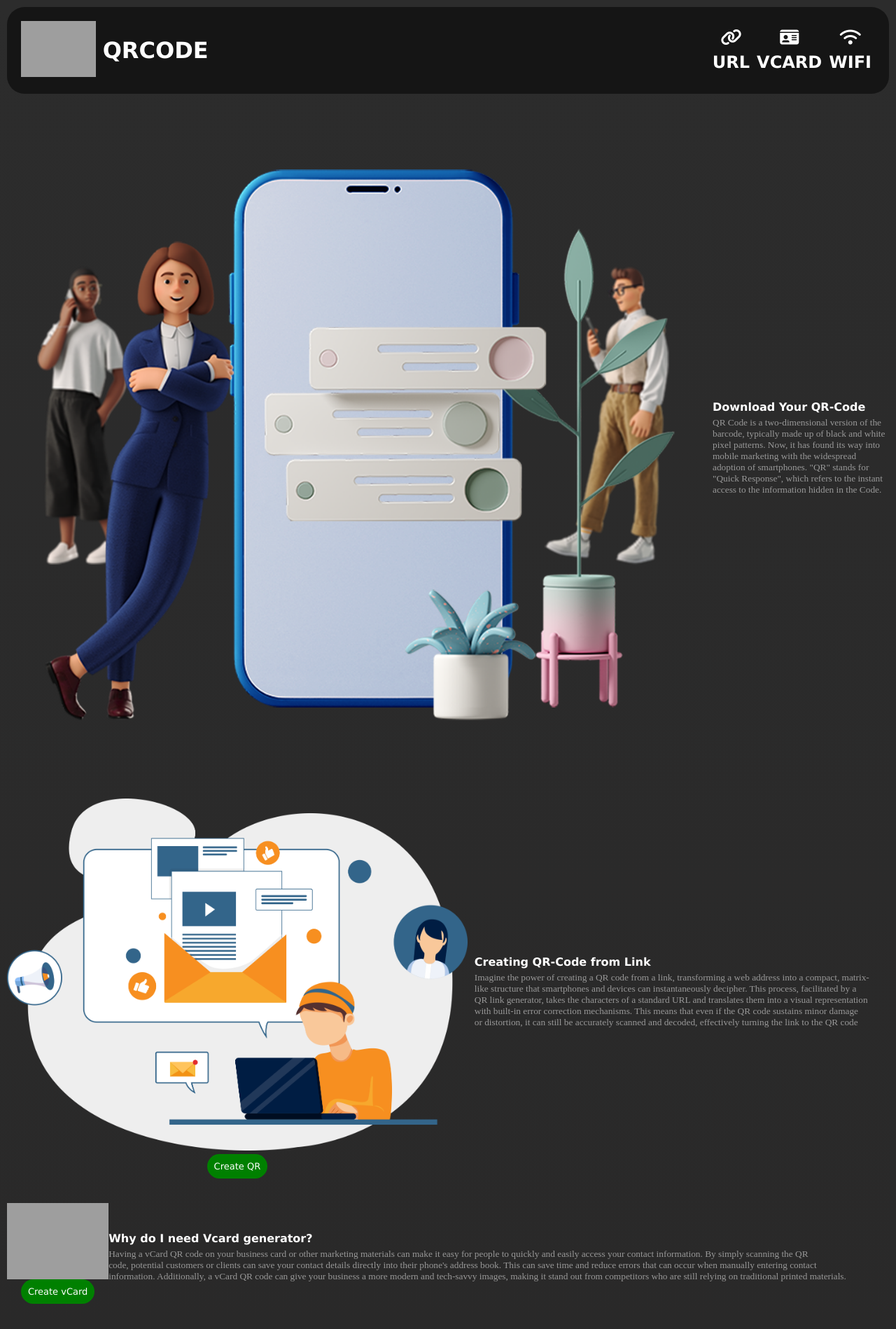
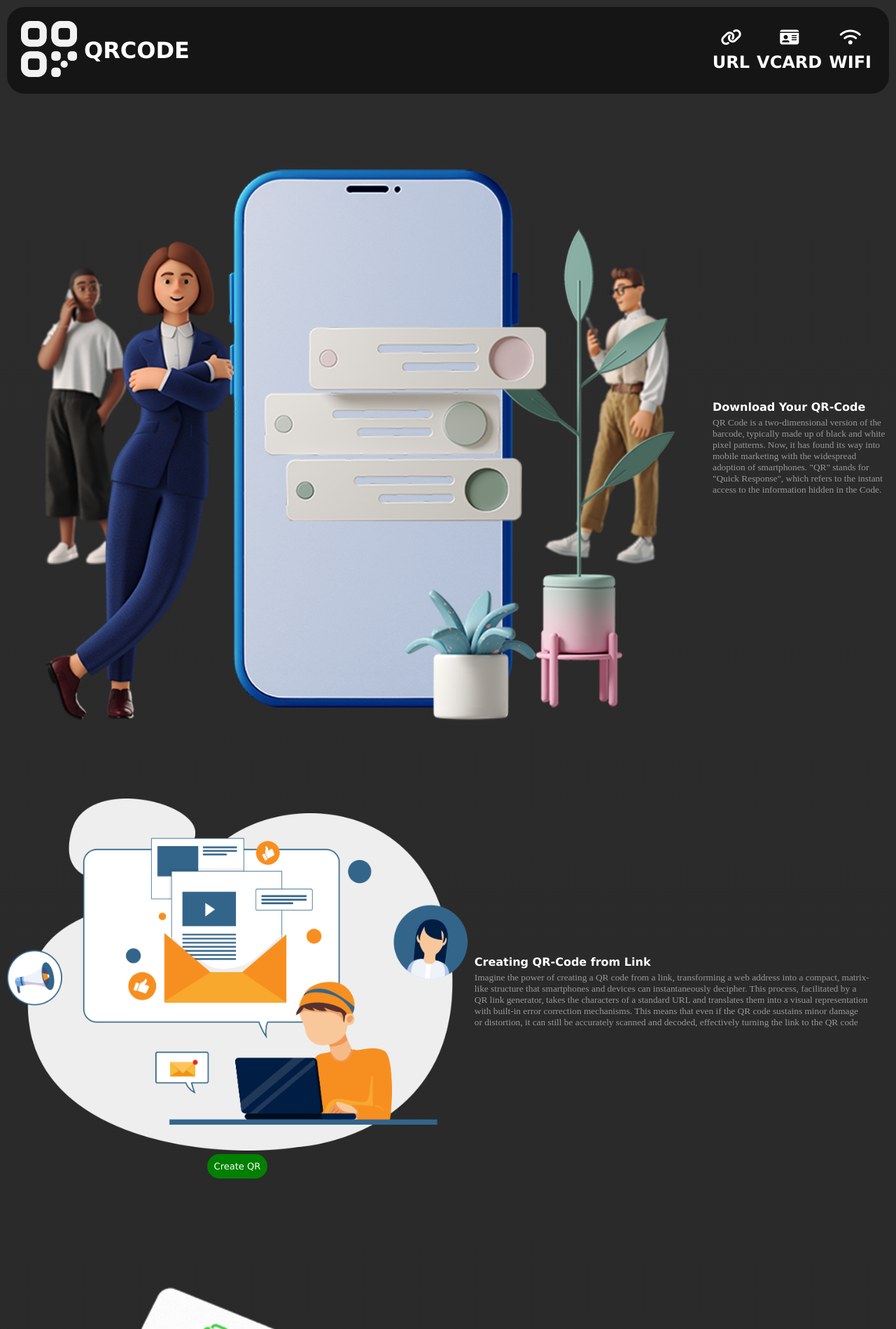
Before and after one commit to ADEL-MAHMOUD10/QR-code, a Flask app: page / in a window 1280 px wide. Shown: the top 1899 px of the page at 70% size. Run offline with Flask 3, Linux system fonts and the light colour scheme; some web fonts are replaced; grey boxes are pictures that could not be loaded.

Commit message:
Update index.html

```diff
--- a/templates/index.html
+++ b/templates/index.html
@@ -7,7 +7,7 @@
     <link rel="preconnect" href="https://fonts.googleapis.com">
     <link rel="preconnect" href="https://fonts.gstatic.com" crossorigin>
     <link href="https://fonts.googleapis.com/css2?family=Archivo+Black&family=Red+Hat+Display:ital,wght@0,300..900;1,300..900&family=Rubik+Scribble&display=swap" rel="stylesheet">
-    <link rel="icon" href="{{url_for('static',filename='/images/qr-code (1).png')}}">
+    <link rel="icon" href="{{url_for('static',filename='/images/qr-code.png')}}">
     <link rel="stylesheet" href="{{ url_for('static' , filename='style.css') }}">
     <link rel="stylesheet" href="https://cdnjs.cloudflare.com/ajax/libs/font-awesome/6.5.1/css/all.min.css" integrity="sha512-DTOQO9RWCH3ppGqcWaEA1BIZOC6xxalwEsw9c2QQeAIftl+Vegovlnee1c9QX4TctnWMn13TZye+giMm8e2LwA==" crossorigin="anonymous" referrerpolicy="no-referrer">
 
@@ -15,9 +15,8 @@
 
 <body>
     <div class="home">
-        <!-- <img src="{{url_for('static',filename='/images/qr-code (1).png')}}" alt=""> -->
         <div class="logo">
-          <a href="index"><img src="/static/images/qr-code (1).png" alt="////"></a>
+          <a href="index"><img src="/static/images/qr-code.png" alt="////"></a>
           <h1>QRCODE</h1>
         </div>
         <div class="menu">
@@ -35,7 +34,6 @@
                     <a href="#WIFI">WIFI</a>
                 </li>
             </ul>
-            <!-- <img src="/static/images/9104209_hamburger_menu_navigation_navbar_icon.png" alt=".."> -->
         </div>
     </div>
         <div class="I-QR">
@@ -60,7 +58,7 @@
                 <div class="v-code" id="vcard">
                   <div class="vCard">
                       <!-- <img src="\static\images\Iconos-como-funciona-05.png" alt="..."> -->
-                      <img src="/static/images/1pide-tu-tarjeta-smart (3).png" alt="">
+                      <img src="/static/images/1pide-tu-tarjeta-smart.png" alt="">
                       <a href="vcard">Create vCard </a>
                   </div>
                     <div class="V-info">
@@ -70,7 +68,6 @@
                         </p>
                     </div>
                 </div>
-                <!-- <img src="{{url_for('static',filename='/images/imatge-01-corrected-1.png')}}" alt="///"> -->
             </div>
             <div class="W-code" id="WIFI">
               <div class="wifi">
@@ -92,7 +89,7 @@
                 <img src="/static/images/hand-qrcodes.png" alt="....">
             </div> -->
             <div class="digital">
-              <img src="/static/images/pngwing.com (1) - Copy.png" alt="...">
+              <img src="/static/images/pngwing.png" alt="...">
               <div>
                 <h1>How do i scan QR Codes?</h1>
                 <p>
```
